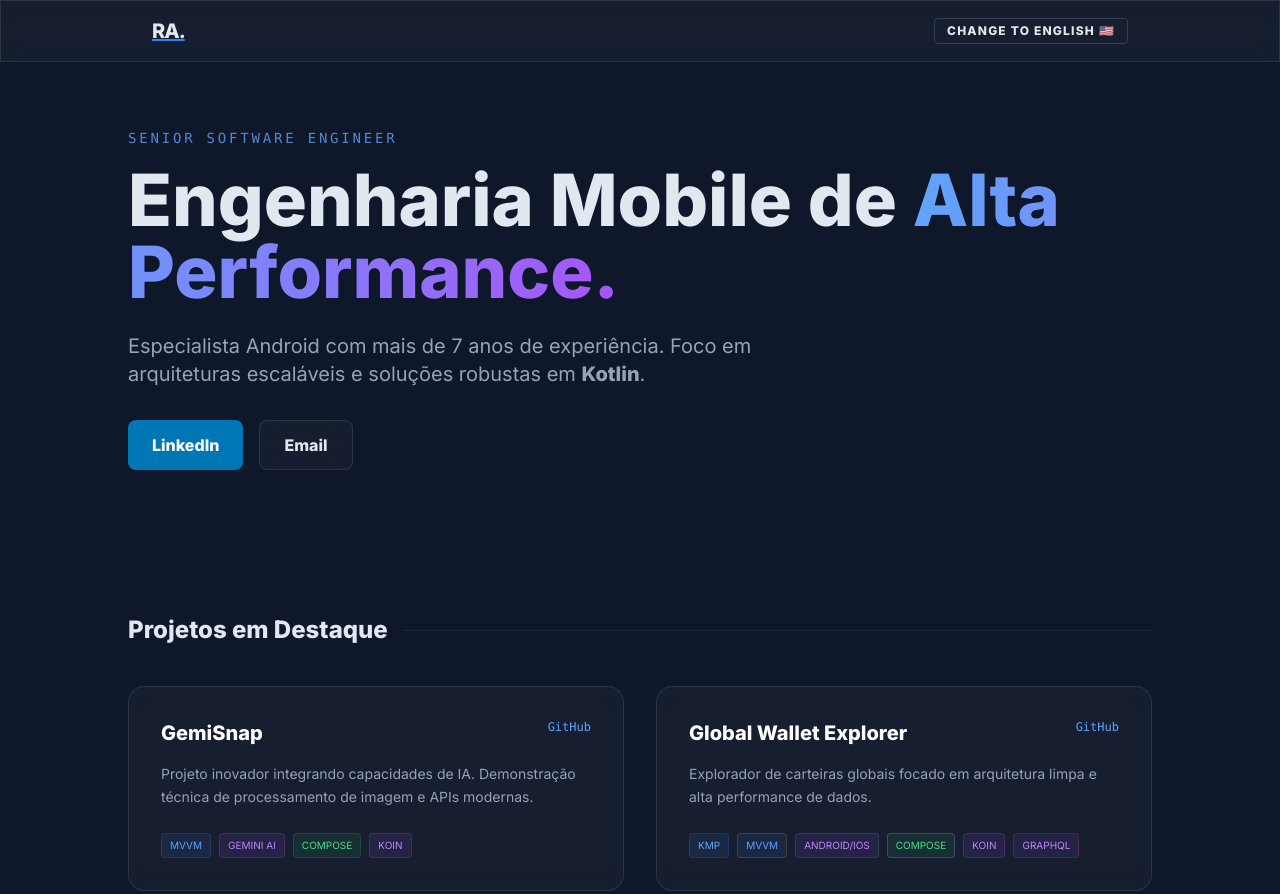
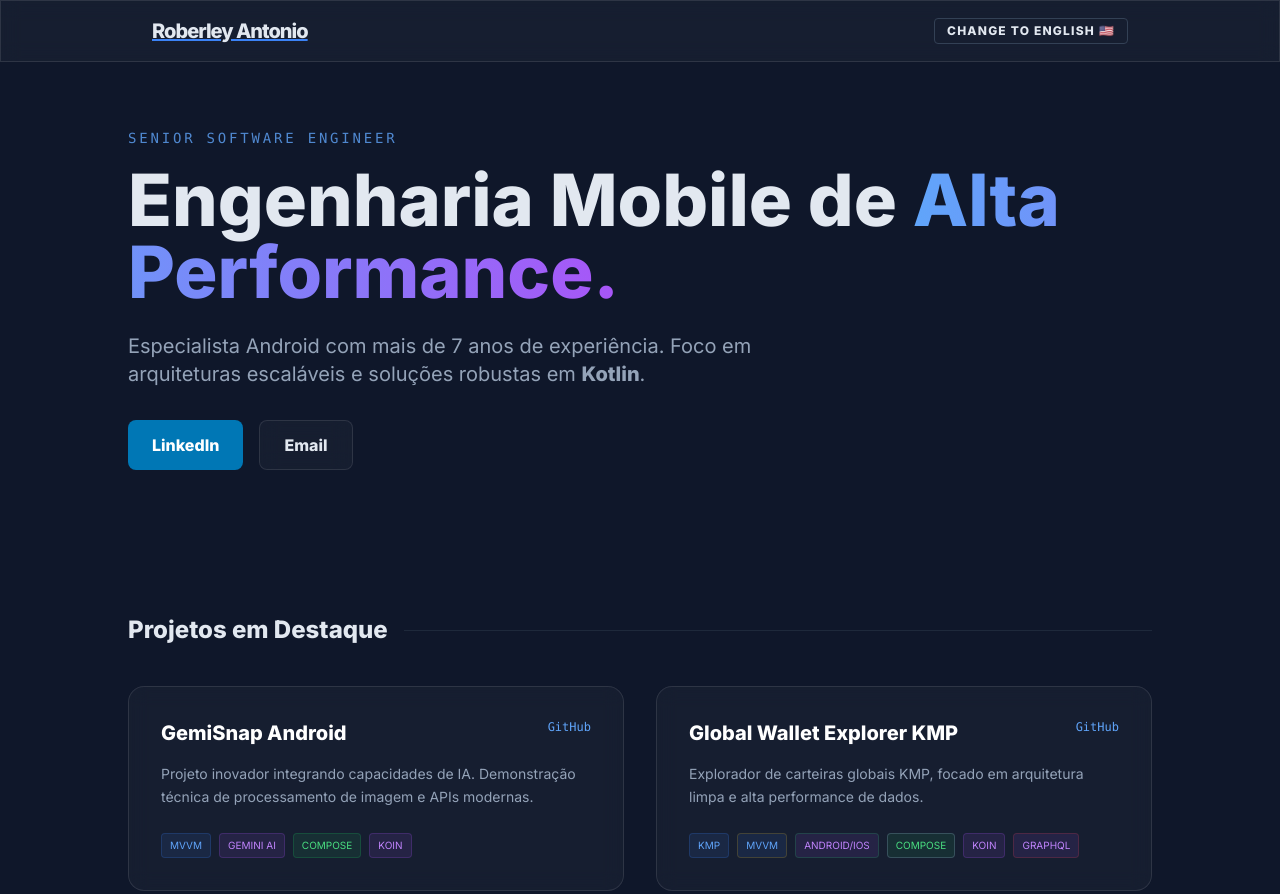
Before and after one commit to roberleyantonio/roberleyantonio.github.io, a plain HTML site: page index.html in a window 1280 px wide. Shown: the top 894 px of the page. Drawn offline with nearby package versions, Linux system fonts and the light colour scheme.

Commit message:
Update index.html

```diff
--- a/index.html
+++ b/index.html
@@ -18,7 +18,7 @@
 
     <nav class="fixed top-0 w-full z-50 glass">
         <div class="max-w-5xl mx-auto px-6 py-4 flex justify-between items-center">
-            <span class="font-extrabold tracking-tighter text-xl underline decoration-blue-500">RA.</span>
+            <span class="font-extrabold tracking-tighter text-xl underline decoration-blue-500">Roberley Antonio</span>
             <button onclick="toggleLanguage()" class="text-xs font-bold tracking-widest uppercase border border-slate-700 px-3 py-1 rounded hover:bg-slate-800 transition">
                 <span class="lang-pt">Change to English 🇺🇸</span>
                 <span class="lang-en">Mudar para Português 🇧🇷</span>
@@ -56,7 +56,7 @@
             <div class="grid md:grid-cols-2 gap-8">
                 <a href="https://github.com/roberleyantonio/GemiSnap" target="_blank" class="project-card glass p-8 rounded-2xl block">
                     <div class="flex justify-between items-start mb-4">
-                        <h3 class="text-xl font-bold text-white">GemiSnap</h3>
+                        <h3 class="text-xl font-bold text-white">GemiSnap Android</h3>
                         <span class="text-blue-400 text-xs font-mono">GitHub</span>
                     </div>
                     <p class="text-slate-400 text-sm leading-relaxed mb-6">
@@ -73,12 +73,12 @@
 
                 <a href="https://github.com/roberleyantonio/global-wallet-explorer" target="_blank" class="project-card glass p-8 rounded-2xl block">
                     <div class="flex justify-between items-start mb-4">
-                        <h3 class="text-xl font-bold text-white">Global Wallet Explorer</h3>
+                        <h3 class="text-xl font-bold text-white">Global Wallet Explorer KMP</h3>
                         <span class="text-blue-400 text-xs font-mono">GitHub</span>
                     </div>
                     <p class="text-slate-400 text-sm leading-relaxed mb-6">
-                        <span class="lang-pt">Explorador de carteiras globais focado em arquitetura limpa e alta performance de dados.</span>
-                        <span class="lang-en">Global wallet explorer focused on clean architecture and high data performance.</span>
+                        <span class="lang-pt">Explorador de carteiras globais KMP, focado em arquitetura limpa e alta performance de dados.</span>
+                        <span class="lang-en">Global Wallet KMP explorer focused on clean architecture and high data performance.</span>
                     </p>
                     <div class="flex gap-2">
                         <span class="text-[10px] px-2 py-1 bg-blue-500/10 text-blue-400 rounded border border-blue-500/20">KMP</span>
```
